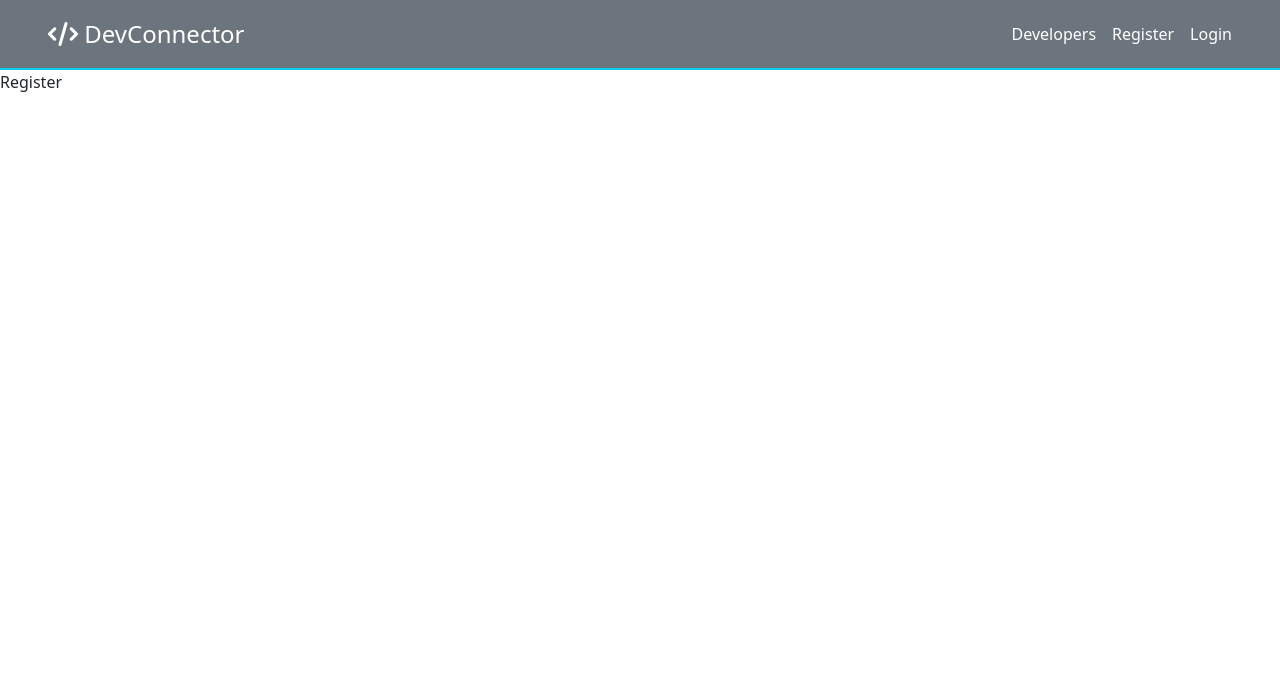
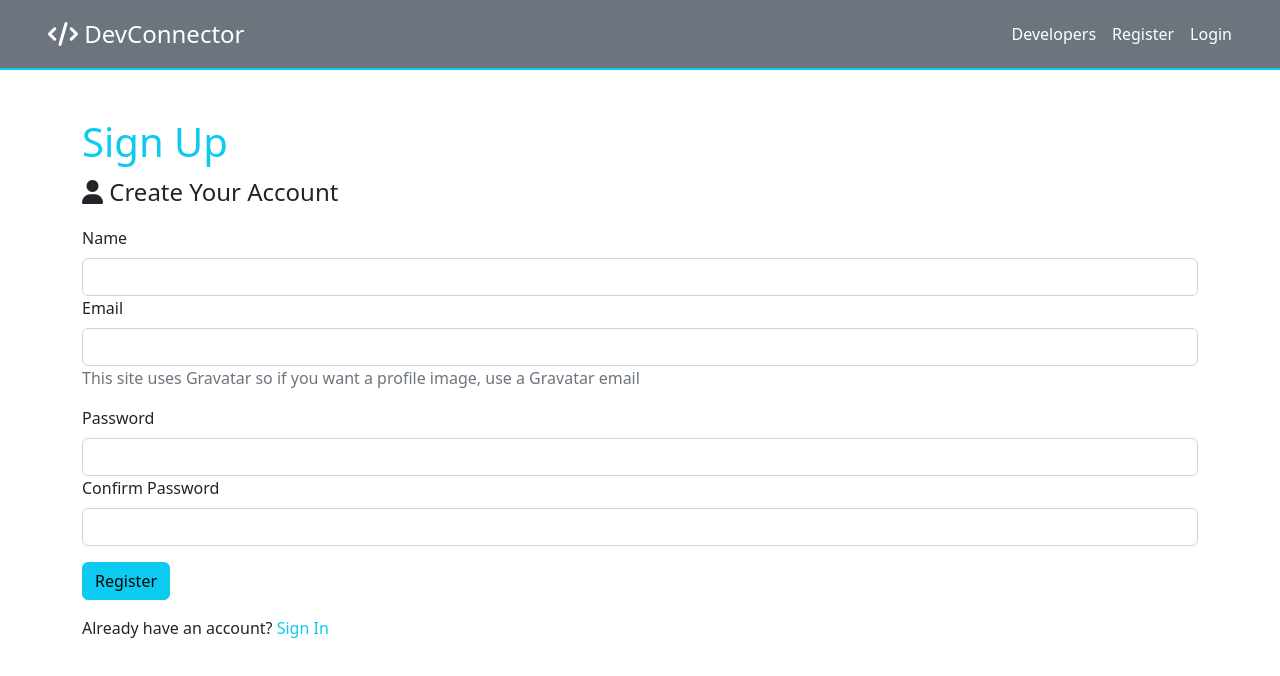
Before and after one commit to egamberdiyevalisherjon/islom-abdurahmon-4-7, a React (Vite) app: page /register in a window 1280 px wide. Shown: the top 676 px of the page. Built offline with nearby package versions, Linux system fonts and the light colour scheme.

Commit message:
register page

```diff
--- a/package.json
+++ b/package.json
@@ -14,6 +14,7 @@
     "bootstrap": "^5.2.3",
     "react": "^18.2.0",
     "react-dom": "^18.2.0",
+    "react-hook-form": "^7.43.2",
     "react-redux": "^8.0.5",
     "react-router-dom": "^6.8.1",
     "react-toastify": "^9.1.1"
--- a/src/Pages/Register.jsx
+++ b/src/Pages/Register.jsx
@@ -1,7 +1,137 @@
-import React from 'react'
+import axios from "axios";
+import React from "react";
+import { useForm } from "react-hook-form";
+import { Link, useNavigate } from "react-router-dom";
+import { toast } from "react-toastify";
 
 const Register = () => {
-  return <div>Register</div>;
-}
+  const {
+    register,
+    handleSubmit,
+    formState: { errors },
+  } = useForm();
 
-export default Register
+  const navigate = useNavigate();
+
+  async function handleRegister(data) {
+    if (data.password !== data.confirmPassword)
+      return toast("Passwords do not match!", { type: "error" });
+
+    let body = {
+      name: data.name,
+      email: data.email,
+      password: data.password,
+    };
+
+    try {
+      let {
+        data: { token },
+      } = await axios.post("/users", body);
+      localStorage.setItem("token", token);
+      axios.defaults.headers.common["x-auth-token"] = token;
+      toast("Registered successfully", { type: "success" });
+      navigate("/dashboard");
+    } catch (error) {
+      console.log(error);
+      error?.response?.data?.errors?.forEach?.((err) => {
+        toast(err.msg, { type: "error" });
+      });
+    }
+  }
+
+  return (
+    <div className="container py-5">
+      <h1 className="text-info">Sign Up</h1>
+      <p className="fs-4">
+        <i className="fa-solid fa-user"></i> Create Your Account
+      </p>
+      <form onSubmit={handleSubmit(handleRegister)}>
+        <div>
+          <label htmlFor="name" className="form-label">
+            Name
+          </label>
+          <input
+            className="form-control"
+            type="text"
+            id="name"
+            {...register("name", {
+              required: "Name is required!",
+              minLength: {
+                value: 4,
+                message: "Name must be at least 4 character long!",
+              },
+            })}
+          />
+          {!!errors.name && (
+            <p className="text-danger">{errors.name.message}</p>
+          )}
+        </div>
+        <div>
+          <label htmlFor="email" className="form-label">
+            Email
+          </label>
+          <input
+            className="form-control"
+            type="email"
+            id="email"
+            {...register("email", { required: "Email is required!" })}
+          />
+          {!!errors.email && (
+            <p className="text-danger">{errors.email.message}</p>
+          )}
+        </div>
+        <p className="text-muted">
+          This site uses Gravatar so if you want a profile image, use a Gravatar
+          email
+        </p>
+        <div>
+          <label htmlFor="password" className="form-label">
+            Password
+          </label>
+          <input
+            className="form-control"
+            type="password"
+            id="password"
+            {...register("password", {
+              required: "Password is required!",
+              minLength: {
+                value: 6,
+                message: "Password must be at least 6 character long!",
+              },
+            })}
+          />
+          {!!errors.password && (
+            <p className="text-danger">{errors.password.message}</p>
+          )}
+        </div>
+        <div>
+          <label htmlFor="confirmPassword" className="form-label">
+            Confirm Password
+          </label>
+          <input
+            className="form-control"
+            type="password"
+            id="confirmPassword"
+            {...register("confirmPassword", {
+              required: "You must confirm password!",
+            })}
+          />
+          {!!errors.confirmPassword && (
+            <p className="text-danger">{errors.confirmPassword.message}</p>
+          )}
+        </div>
+        <button className="btn btn-info my-3" type="submit">
+          Register
+        </button>
+        <p>
+          Already have an account?{" "}
+          <Link className="text-info text-decoration-none" to="/login">
+            Sign In
+          </Link>
+        </p>
+      </form>
+    </div>
+  );
+};
+
+export default Register;
```
Also changed, not shown: 1 other file (tests, documents, lock files or other folders).
